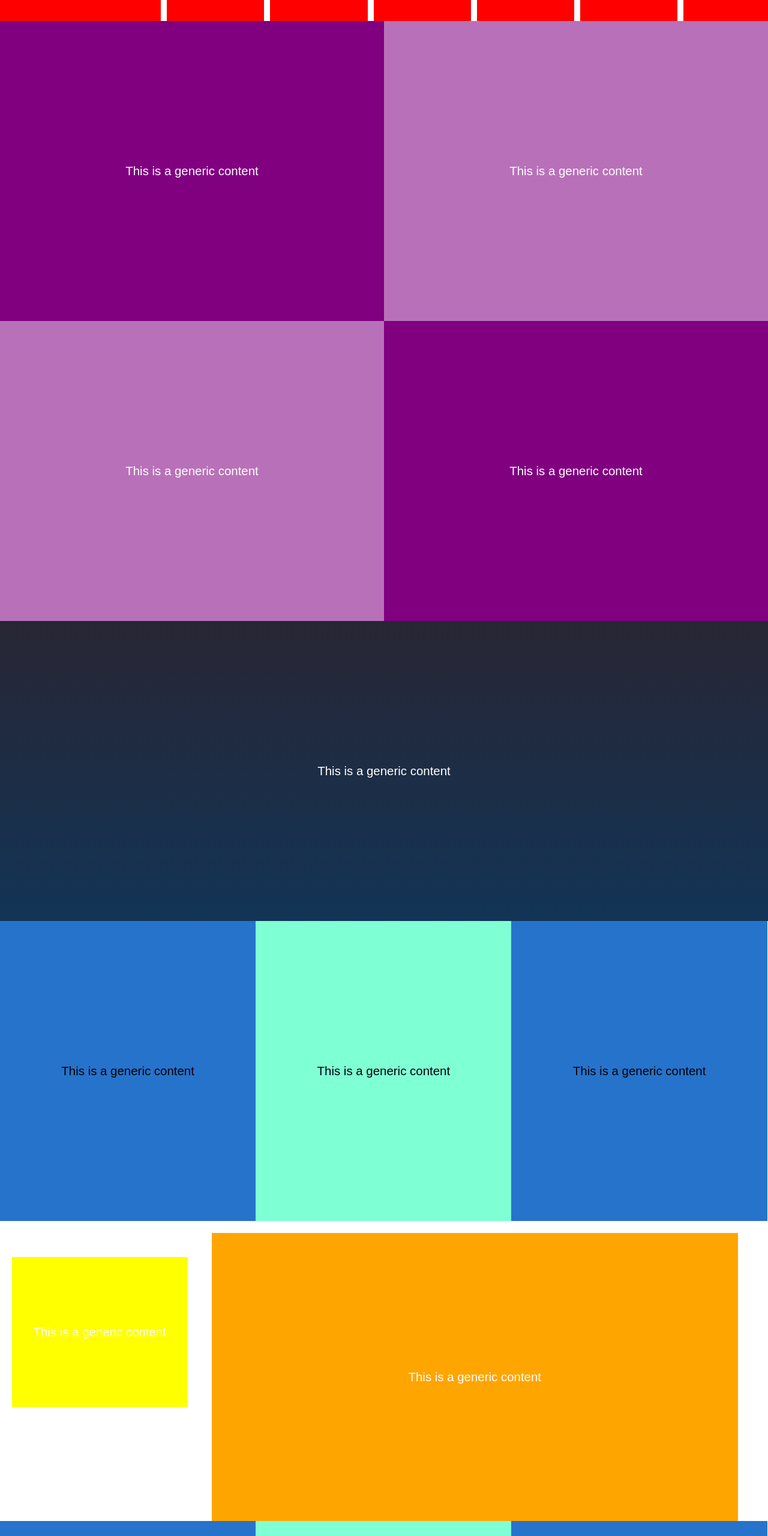
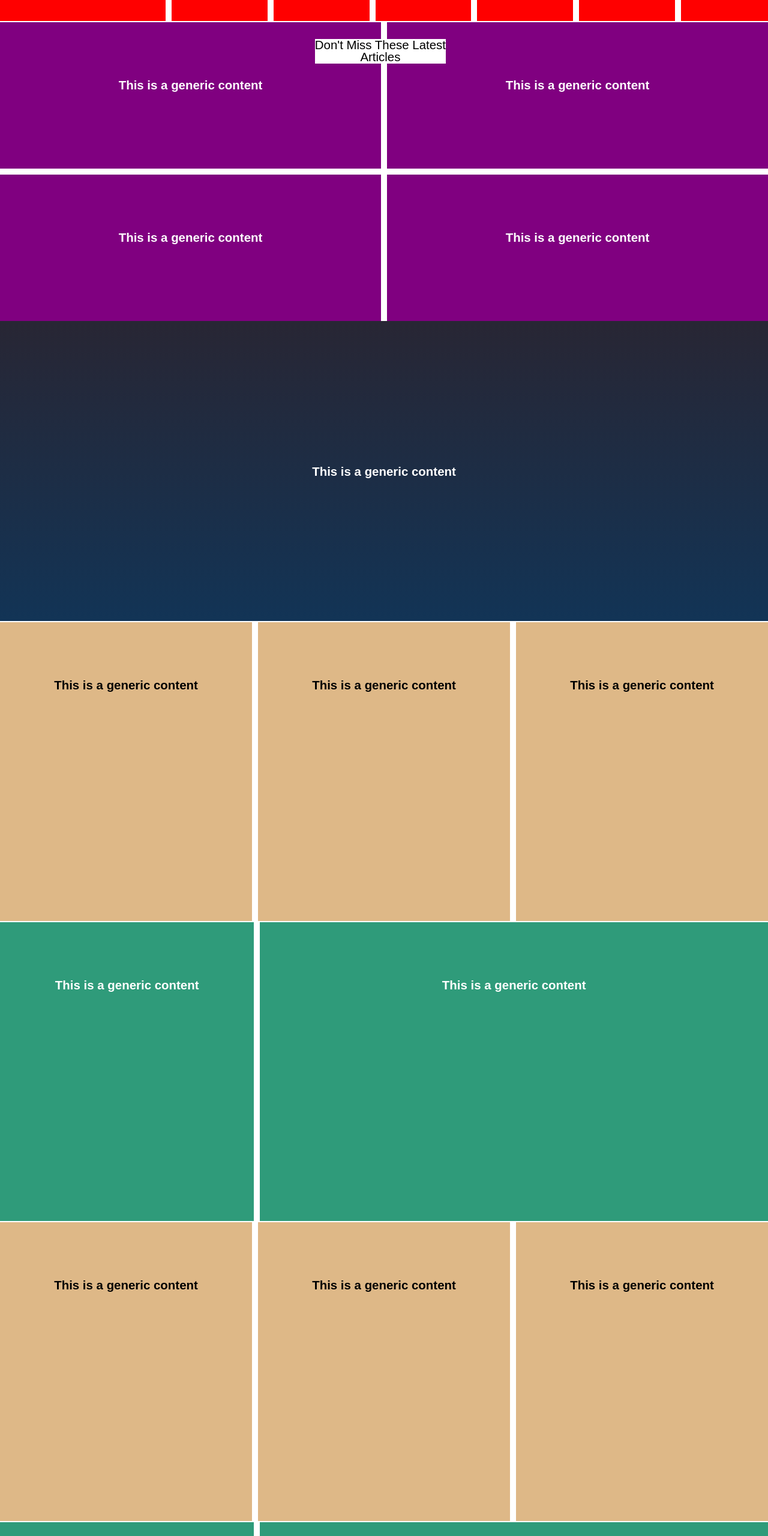
Before and after one commit to Mesi21/Smashing-Magazine, a plain HTML site: page index.html in a window 1280 px wide. Shown: the part 60-2620 px from the top of the page at 60% size. Drawn offline with Linux system fonts and the light colour scheme; a web font is replaced by a local one.

Commit message:
adding more grids

```diff
--- a/Assets/styles/style.css
+++ b/Assets/styles/style.css
@@ -7,6 +7,14 @@
 body{
     font-family: 'Muli', sans-serif;
 }
+h1 {
+    position: absolute;
+    text-align: center;
+    background-color: white;
+    margin-top: 30px;
+    margin-left: 41%;
+    font-size: 20.44px;
+}
 .main-header {
     min-height: 95px;
     font-size: 20.44px;
@@ -14,6 +22,7 @@ body{
     background-color: #fff;
     grid-template-columns: auto auto auto auto auto auto auto;
     column-gap: 10px;
+    font-weight: bold;
     color: white;
 }
 .header{
@@ -21,32 +30,24 @@ body{
     text-align: center;
     background-color: red;
 }
-.row {
+.column-2 {
     width: 100%;
-    display: flex;
-    flex-direction: row;
+    display: grid;
+    grid-template-columns: auto auto;
     color: white;
     height: 500px;
+    grid-gap: 10px 10px;
+    background-color: #fff;
+    font-weight: bold;
+    padding-top: 2px;
 }
-.column-1 {
-    width: 50%;
+.col-1 {
+    width: 100%;
     text-align: center;
     font-size: 20.44px;
     background-color: purple;
-    justify-content: center;
-    align-items: center;
     height: 100%;
-    display: flex;
-}
-.column-2 {
-    width: 50%;
-    text-align: center;
-    font-size: 20.44px;
-    background-color: rgb(184, 113, 184);
-    justify-content: center;
-    align-items: center;
-    height: 100%;
-    display: flex;
+    padding-top: 95px;
 }
 #third {
     width: 100%;
@@ -57,46 +58,46 @@ body{
     align-items: center;
     height: 500px;
     display: flex;
+    color: white;
+    font-weight: bold;
 }
-.column {
+.column-3 {
+    width: 100%;
+    display: grid;
+    grid-template-columns: auto auto auto;
+    color: black;
+    height: 500px;
+    grid-column-gap: 10px;
+    background-color: white;
+    font-weight: bold;
+    padding-top: 2px;
+}
+.col-2 {
+    width: 100%;
     text-align: center;
     font-size: 20.44px;
-    background-color: rgb(38, 115, 204);
-    justify-content: center;
-    align-items: center;
+    background-color: burlywood;
+    height: 100%;
+    padding-top: 95px;
+}
+.disproportion {
+    display: grid;
+    grid-template-columns: 1fr 2fr;
+    width: 100%;
+    color: white;
+    font-weight: bold;
     height: 500px;
-    display: flex;
-    width: 33.3%;
-    color: black;
+    grid-column-gap: 10px;
+    background-color: white;
+    padding-top: 2px;
 }
-#middle {
-    background-color: aquamarine;
-}
-.column-3 {
-    width: 25%;
+.col-3 {
+    width: 100%;
     text-align: center;
     font-size: 20.44px;
-    background-color: yellow;
-    justify-content: center;
-    align-items: center;
-    display: flex;
-    height: 50%;
-    margin: 60px 20px 0px 20px;
-}
-.column-4 {
-    width: 75%;
-    text-align: center;
-    font-size: 20.44px;
-    background-color: orange;
-    justify-content: center;
-    align-items: center;
-    display: flex;
-    height: 480px;
-    margin: 20px 50px 0px 20px;
-    border: 1 px solid saddlebrown;
-}
-#last{
-    margin-top: 0px;
+    background-color: rgb(47, 155, 122);
+    height: 100%;
+    padding-top: 95px;
 }
 .row1{
     width: 100%;
@@ -139,36 +140,26 @@ body{
 .big2 p{
     padding: 0px 20px;
 }
-.column-5 {
-    width: 50%;
-    text-align: justify;
-    font-size: 12px;
-    background-color: green;
-    justify-content: center;
-    align-items: baseline;
+.row{
+    display: grid;
+    grid-template-columns: auto auto;
+    color: white;
+    height: 500px;
+    grid-gap: 10px 10px;
+    background-color: #fff;
+    font-weight: bold;
+    padding-top: 2px;
+    width: 100%;
+}
+.col-4 {
+    width: 100%;
+    text-align: center;
+    font-size: 20.44px;
+    background-color: rgb(47, 155, 122);
     height: 100%;
-    display: flex;
-    flex-direction: column;
-}
-.column-6 {
-    width: 50%;
-    text-align: justify;
-    font-size: 12px;
-    background-color: rgb(21, 65, 78);
-    justify-content: center;
-    align-items: baseline;
-    height: 100%;
-    display: flex;
-    flex-direction: column;
-}
-.column-5 p {
-    margin: 10px 30px;
-}
-.column-6 p {
-    margin: 10px 30px;
-}
-#first {
-    background-color: chocolate;
+    text-align: start;
+    padding-left: 5px;
+    padding-top: 20px;
 }
 .footer {
     width: 100%;
--- a/index.html
+++ b/index.html
@@ -18,108 +18,66 @@
         <div class="header"><button type="submit">Navigation</button></div>
         <div class="header">Topics</div>
     </div>
-    <div class="row">
-        <div class="column-1">
-            <p>This is a generic content</p>
-        </div>
-        <div class="column-2">
-            <p>This is a generic content</p>
-        </div>
+    <h1>Don't Miss These Latest<br> Articles</h1>
+    <div class="column-2">
+        <div class="col-1"><p>This is a generic content</p></div>
+        <div class="col-1"><p>This is a generic content</p></div>
+        <div class="col-1"><p>This is a generic content</p></div>
+        <div class="col-1"><p>This is a generic content</p></div>
+    </div>
+    <div id="third" class="row"><p>This is a generic content</p>
+    </div>
+    <div class="column-3">
+        <div class="col-2"><p>This is a generic content</p></div>
+        <div class="col-2"><p>This is a generic content</p></div>
+        <div class="col-2"><p>This is a generic content</p></div>
+    </div>
+    <div class="disproportion">
+        <div class="col-3"><p>This is a generic content</p></div>
+        <div class="col-3"><p>This is a generic content</p></div>
+    </div>
+    <div class="column-3">
+        <div class="col-2"><p>This is a generic content</p></div>
+        <div class="col-2"><p>This is a generic content</p></div>
+        <div class="col-2"><p>This is a generic content</p></div>
+    </div>
+    <div class="disproportion">
+        <div class="col-3"><p>This is a generic content</p></div>
+        <div class="col-3"><p>This is a generic content</p></div>
+    </div>
+    <div class="row1"><p>Some text</p></div>
+    <div class="big"><p>Improving accessibility and front-end workflow, refactoring, security,<br> interface design patterns, CSS Grid techniques, performance,<br> Git and how to write better JavaScript.</p></div>
+    <div class="big2">
+        <div><img src="https://cloud.netlifyusercontent.com/assets/344dbf88-fdf9-42bb-adb4-46f01eedd629/d58fb991-9480-4dbc-8cb8-5230f56d3806/mike-riethmuller-250px-opt.png"></div>
+        <div><p>IMike Riethmuller is passionate about web development and advocates for anything that contributes to good quality web development. He has worked on some of Australia’s largest websites as well as some of the smallest community sites. When he’s not building sites or blogging, he loves experimenting with code, learning new things, and finding techniques that challenge what we think is best practice. Mike shares his knowledge at conferences and at community events and meetups which he also organizes. Thank you for sharing and caring, dear Mike!</p></div>
     </div>
     <div class="row">
-        <div class="column-2">
-            <p>This is a generic content</p>
-        </div>
-        <div class="column-1">
-            <p>This is a generic content</p>
-        </div>
-    </div>
-    <div id="third" class="row">
-        <p>This is a generic content</p>
-    </div>
-    <div class="row">
-        <div class="column">
-            <p>This is a generic content</p>
-        </div>
-        <div id="middle" class="column">
-            <p>This is a generic content</p>
-        </div>
-        <div class="column">
-            <p>This is a generic content</p>
-        </div>
-    </div>
-    <div class="row">
-        <div class="column-3">
-            <p>This is a generic content</p>
-        </div>
-        <div class="column-4">
-            <p>This is a generic content</p>
-        </div>
-    </div>
-    <div class="row">
-        <div class="column">
-            <p>This is a generic content</p>
-        </div>
-        <div id="middle" class="column">
-            <p>This is a generic content</p>
-        </div>
-        <div class="column">
-            <p>This is a generic content</p>
-        </div>
-    </div>
-    <div class="row">
-        <div class="column-3">
-            <p>This is a generic content</p>
-        </div>
-        <div class="column-4" id="last">
-            <p>This is a generic content</p>
-        </div>
-    </div>
-    <div class="row1">
-        <p>Some text</p>
-    </div>
-    <div class="big">
-        <p>Improving accessibility and front-end workflow, refactoring, security,<br> interface design patterns, CSS Grid techniques, performance,<br> Git and how to write better JavaScript.</p>
-    </div>
-    <div class="big2">
-        <div>
-            <img src="https://cloud.netlifyusercontent.com/assets/344dbf88-fdf9-42bb-adb4-46f01eedd629/d58fb991-9480-4dbc-8cb8-5230f56d3806/mike-riethmuller-250px-opt.png">
-        </div>
-        <div>
-            <p>IMike Riethmuller is passionate about web development and advocates for anything that contributes to good quality web development. He has worked on some of Australia’s largest websites as well as some of the smallest community sites. When he’s not building sites or blogging, he loves experimenting with code, learning new things, and finding techniques that challenge what we think is best practice. Mike shares his knowledge at conferences and at community events and meetups which he also organizes. Thank you for sharing and caring, dear Mike!</p>
-        </div>
-    </div>
-    <div class="row">
-        <div class="column-5">
+        <div class="col-4">
             <p>This is a generic content</p>
             <p>CSSBattle</p>
             <p>apr 4, 2019 —CSSBattle is an online CSS Code Golfing game where players try to visually replicate targets in smallest possible CSS code to get to the top of the leaderboard</p>
         </div>
-        <div id="first" class="column-6">
+        <div class="col-4">
             <p>This is a generic content</p>
             <p>CSSBattle</p>
             <p>apr 4, 2019 —CSSBattle is an online CSS Code Golfing game where players try to visually replicate targets in smallest possible CSS code to get to the top of the leaderboard</p>
         </div>
-    </div>
-    <div class="row">
-        <div id="first" class="column-5">
+        <div class="col-4">
             <p>This is a generic content</p>
             <p>CSSBattle</p>
             <p>apr 4, 2019 —CSSBattle is an online CSS Code Golfing game where players try to visually replicate targets in smallest possible CSS code to get to the top of the leaderboard</p>
         </div>
-        <div class="column-6">
+        <div class="col-4">
             <p>This is a generic content</p>
             <p>CSSBattle</p>
             <p>apr 4, 2019 —CSSBattle is an online CSS Code Golfing game where players try to visually replicate targets in smallest possible CSS code to get to the top of the leaderboard</p>
         </div>
-    </div>
-    <div class="row">
-        <div class="column-5">
+        <div class="col-4">
             <p>This is a generic content</p>
             <p>CSSBattle</p>
             <p>apr 4, 2019 —CSSBattle is an online CSS Code Golfing game where players try to visually replicate targets in smallest possible CSS code to get to the top of the leaderboard</p>
         </div>
-        <div id="first" class="column-6">
+        <div class="col-4">
             <p>This is a generic content</p>
             <p>CSSBattle</p>
             <p>apr 4, 2019 —CSSBattle is an online CSS Code Golfing game where players try to visually replicate targets in smallest possible CSS code to get to the top of the leaderboard</p>
@@ -131,19 +89,11 @@
     <div class="big">
         <p>Improving accessibility and front-end workflow, refactoring, security,<br> interface design patterns, CSS Grid techniques, performance,<br> Git and how to write better JavaScript.</p>
     </div>
-    <div class="row">
-        <div class="column">
-            <p>This is a generic content</p>
-        </div>
-        <div id="middle" class="column">
-            <p>This is a generic content</p>
-        </div>
-        <div class="column">
-            <p>This is a generic content</p>
-        </div>
-        <div id="middle" class="column">
-            <p>This is a generic content</p>
-        </div>
+    <div class="column-4">
+        <div class="col-5"><p>This is a generic content</p></div>
+        <div class="col-5"><p>This is a generic content</p></div>
+        <div class="col-5"><p>This is a generic content</p></div>
+        <div class="col-5"><p>This is a generic content</p></div>
     </div>
     <div class="big">
         <p>Improving accessibility and front-end workflow, refactoring, security,<br> interface design patterns, CSS Grid techniques, performance,<br> Git and how to write better JavaScript.</p>
```
